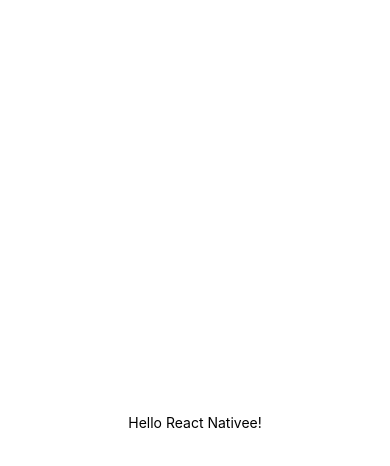
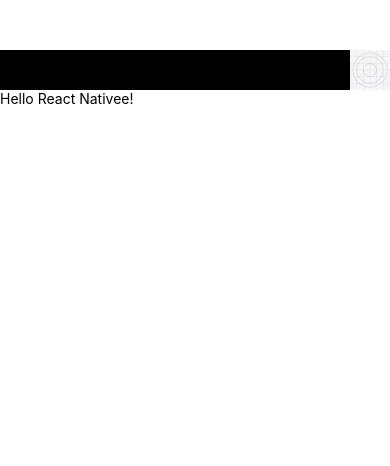
Before and after one commit to Enzyme-developer/cryptoverse-mobile, a React Native app: screen / in a window 390 px wide. Shown: the top 466 px of the page. Built offline with nearby package versions, Linux system fonts and the light colour scheme.

Commit message:
built nav

```diff
--- a/App.tsx
+++ b/App.tsx
@@ -1,12 +1,14 @@
 import { StatusBar } from 'expo-status-bar';
-import { StyleSheet, Text, View } from 'react-native';
+import { StyleSheet, Text, View, SafeAreaView } from 'react-native';
+import Nav from './components/Nav'
 
 export default function App() {
   return (
-    <View style={styles.container}>
+    <SafeAreaView style={styles.container}>
+      <Nav />
       <Text>Hello React Nativee!</Text>
       <StatusBar style="dark" />
-    </View>
+    </SafeAreaView>
   );
 }
 
@@ -14,7 +16,7 @@
   container: {
     flex: 1,
     backgroundColor: '#fff',
-    alignItems: 'center',
-    justifyContent: 'center',
+    // alignItems: 'center',
+    // justifyContent: 'center',
   },
 });
--- /dev/null
+++ b/components/Nav.tsx
@@ -0,0 +1,34 @@
+import { StyleSheet, Text, View, Image, SafeAreaView } from "react-native";
+import React from "react";
+
+const Nav = () => {
+  return (
+    <SafeAreaView>
+      <View style={styles.nav}>
+        <Text>Jobify</Text>
+        <Image style={styles.user} source={require("../assets/icon.png")} />
+      </View>
+    </SafeAreaView>
+  );
+};
+
+const styles = StyleSheet.create({
+  nav: {
+    flex: 1,
+    flexDirection: 'row',
+    marginTop: 50,
+    backgroundColor: "#000",
+    alignItems: "center",
+    justifyContent: "space-between",
+  },
+
+  user: {
+    width: 40,
+    height: 40,
+    padding: 5,
+    resizeMode: "stretch",
+    backgroundColor: '#080080',
+  },
+});
+
+export default Nav;
```
